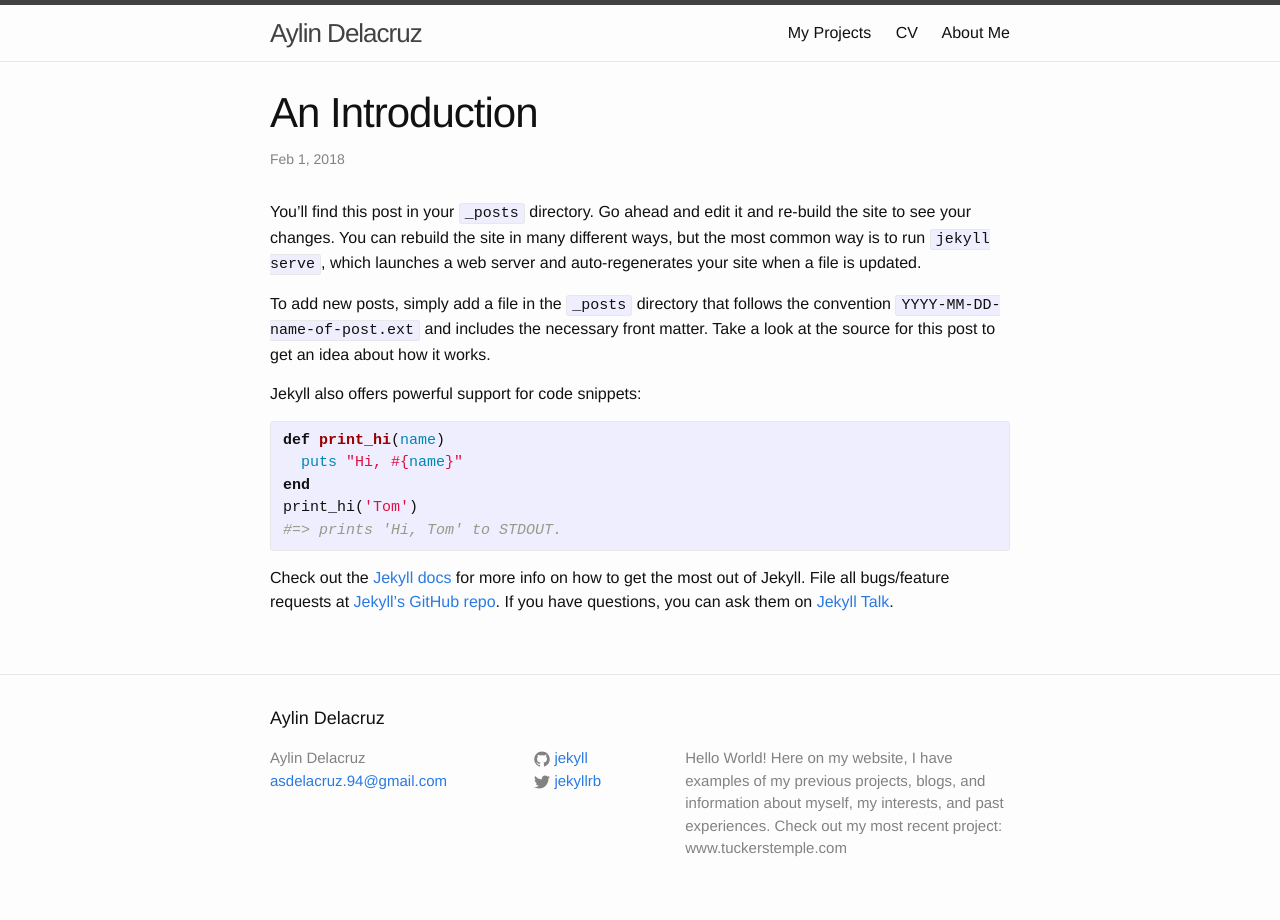
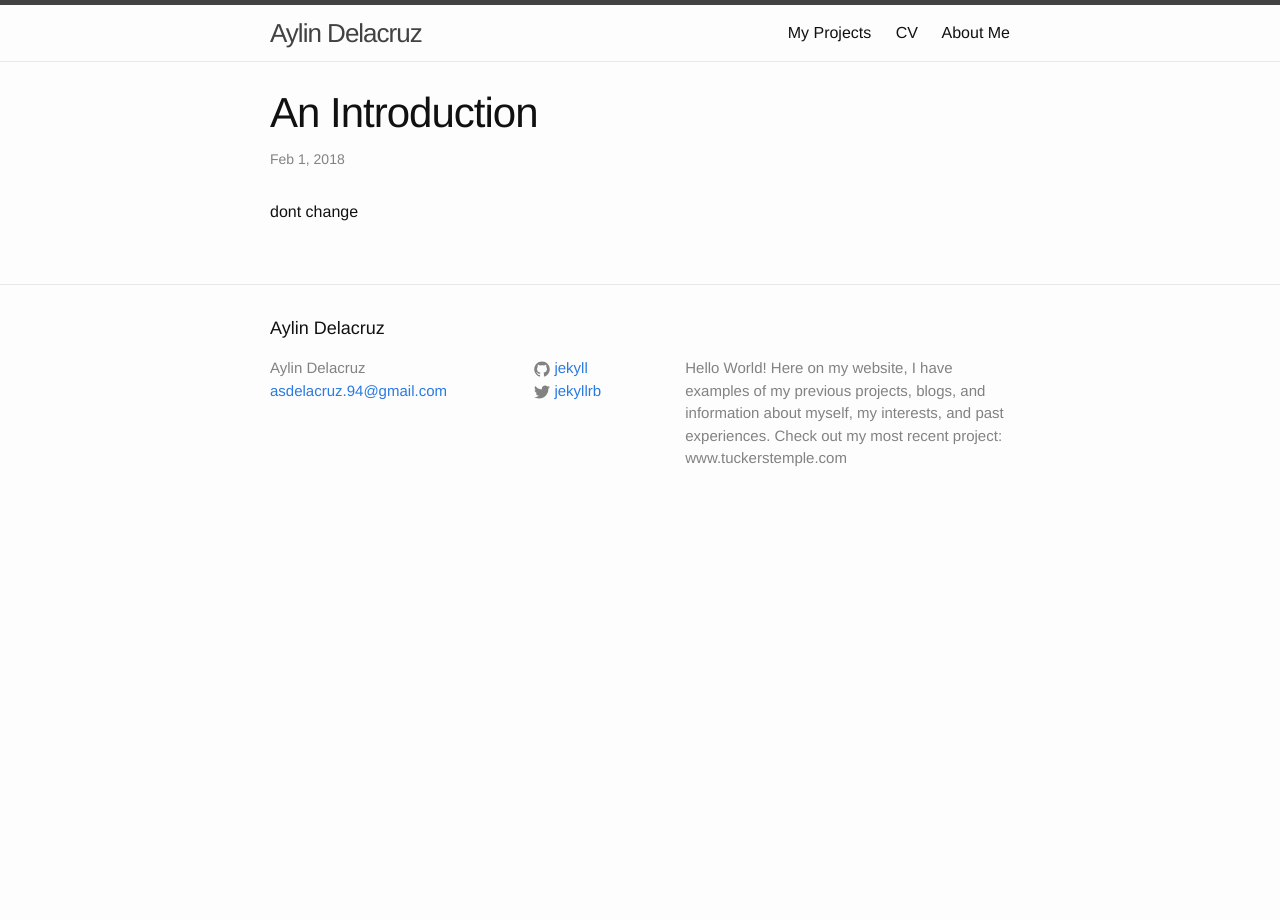
Before and after one commit to asdelacr/asdelacr.github.io, a Jekyll site: the page built from _posts/2018-02-01-welcome-to-my-life.markdown, in a window 1280 px wide. Built offline with Jekyll 4.4.1, drawn with Linux system fonts in a browser that asks for light colours.

Commit message:
alot of updates

```diff
--- a/_posts/2018-02-01-welcome-to-my-life.markdown
+++ b/_posts/2018-02-01-welcome-to-my-life.markdown
@@ -4,22 +4,5 @@
 date:   2018-02-01 20:54:46 +0000
 categories: jekyll update
 ---
-You’ll find this post in your `_posts` directory. Go ahead and edit it and re-build the site to see your changes. You can rebuild the site in many different ways, but the most common way is to run `jekyll serve`, which launches a web server and auto-regenerates your site when a file is updated.
 
-To add new posts, simply add a file in the `_posts` directory that follows the convention `YYYY-MM-DD-name-of-post.ext` and includes the necessary front matter. Take a look at the source for this post to get an idea about how it works.
-
-Jekyll also offers powerful support for code snippets:
-
-{% highlight ruby %}
-def print_hi(name)
-  puts "Hi, #{name}"
-end
-print_hi('Tom')
-#=> prints 'Hi, Tom' to STDOUT.
-{% endhighlight %}
-
-Check out the [Jekyll docs][jekyll-docs] for more info on how to get the most out of Jekyll. File all bugs/feature requests at [Jekyll’s GitHub repo][jekyll-gh]. If you have questions, you can ask them on [Jekyll Talk][jekyll-talk].
-
-[jekyll-docs]: http://jekyllrb.com/docs/home
-[jekyll-gh]:   https://github.com/jekyll/jekyll
-[jekyll-talk]: https://talk.jekyllrb.com/
+ dont change
```
Also changed, not shown: _posts/2018-02-06-first-blog.markdown (renamed from _posts/blah.md, +2 -19 lines), cv.md (+1 -2 lines), projects.md (+0 -2 lines), images/aylinpic.png (deleted), img/aylinpic.jpg (added).
